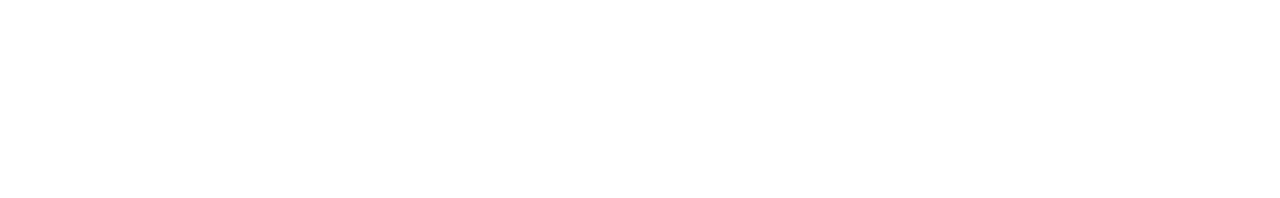
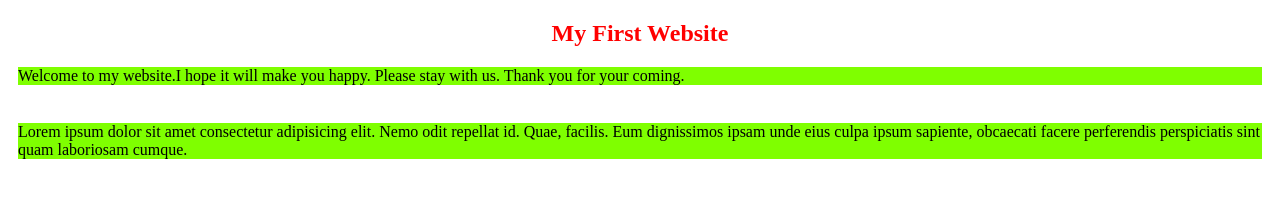
Before and after one commit to adi-raj-2001/my-first-github-repo, a plain HTML site: page index.html in a window 1280 px wide. Drawn offline with Linux system fonts and the light colour scheme.

Commit message:
addedthe first blog

```diff
--- a/index.html
+++ b/index.html
@@ -4,8 +4,23 @@
     <meta charset="UTF-8">
     <meta name="viewport" content="width=device-width, initial-scale=1.0">
     <title>My First Ever Github Repo</title>
+    <link rel="stylesheet" href="styles/blog.css">
 </head>
 <body>
+    <h2>My First Website</h2>
+    <div>
+        Welcome to my website.I hope it will make you happy.
+        Please stay with us.
+
+        Thank you for your coming.
+</div>
+<br>
+<div>
+        Lorem ipsum dolor sit amet consectetur adipisicing elit.
+         Nemo odit repellat id. Quae, facilis. Eum dignissimos ipsam
+         unde eius culpa ipsum sapiente, obcaecati facere perferendis
+          perspiciatis sint quam laboriosam cumque.
+</div>
 
 </body>
 </html>
--- /dev/null
+++ b/styles/blog.css
@@ -0,0 +1,9 @@
+h2{
+    color: rgb(255, 0, 0);
+    text-align: center;
+}
+div{
+    background-color: chartreuse;
+    border: 10px;
+    margin: 10px;
+}
```
